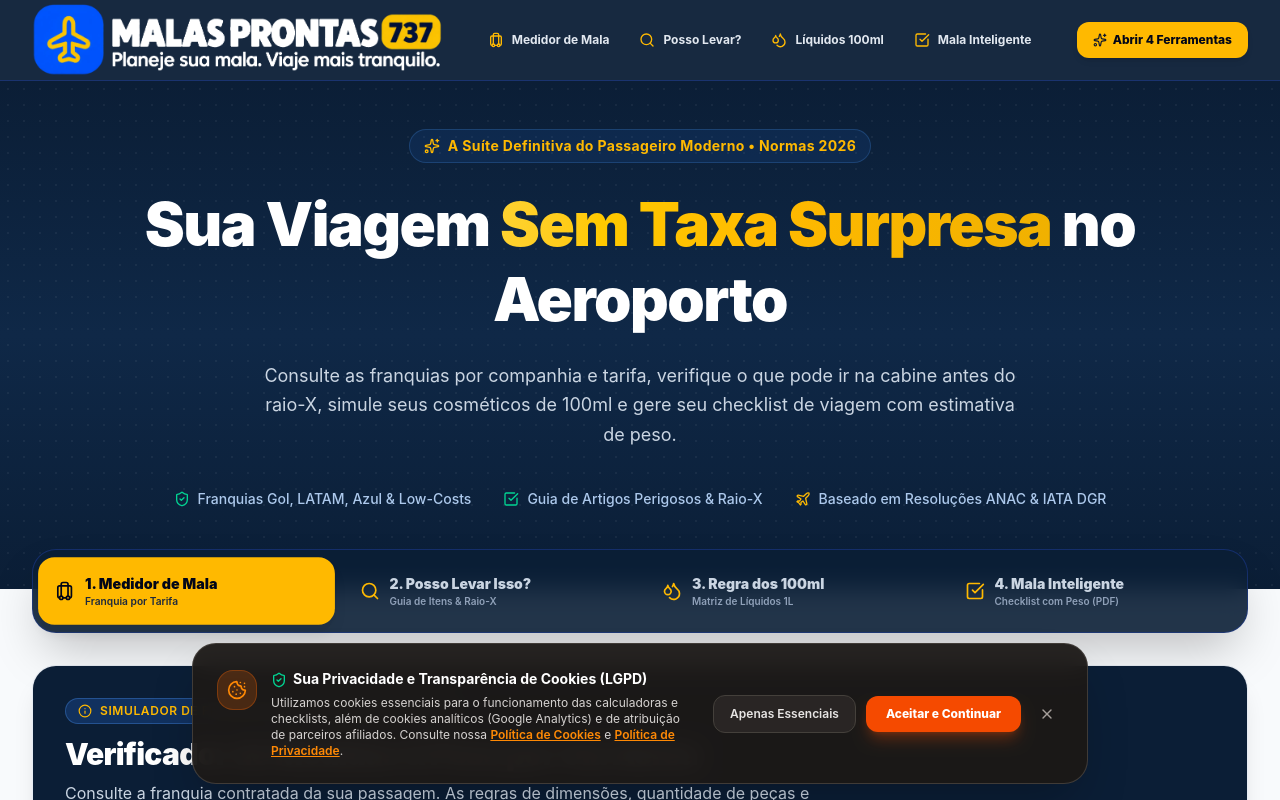
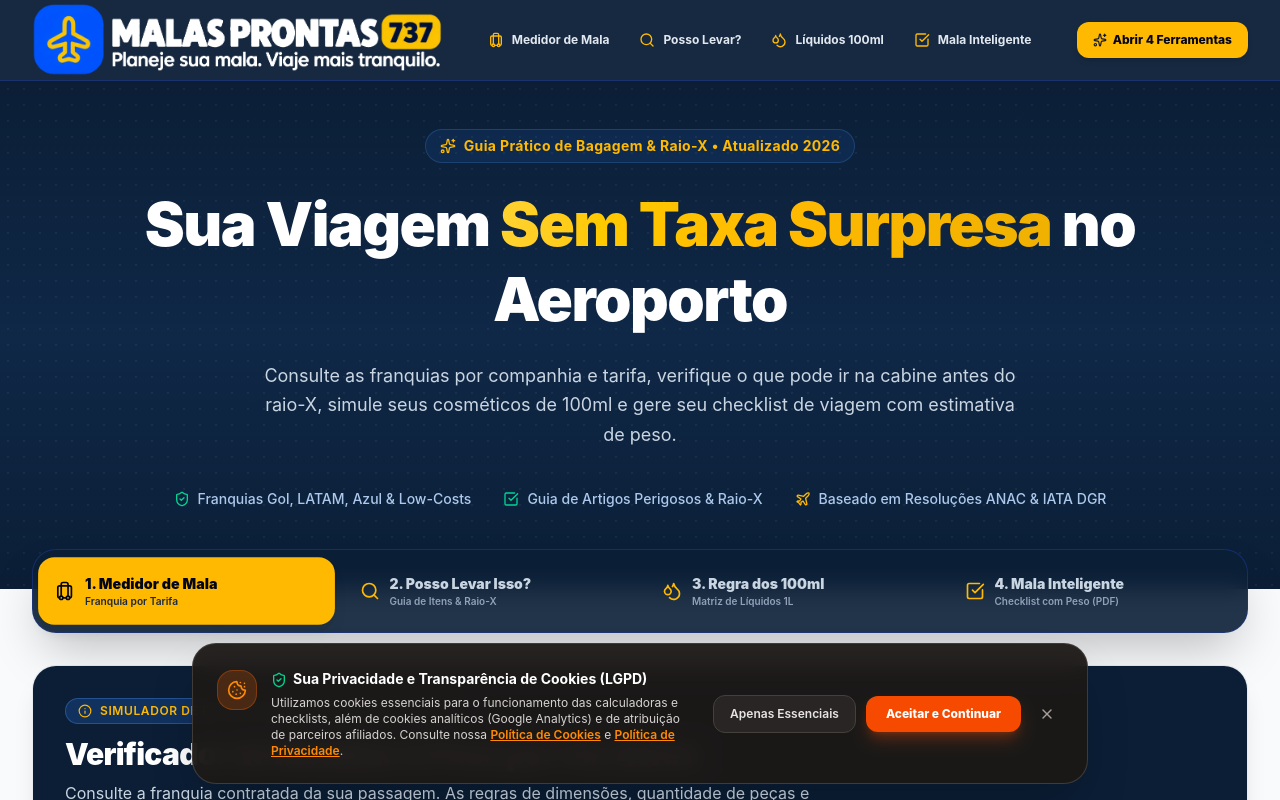
Before and after one commit to inovagratis-ctrl/malasprontas737, a Next.js app: page / in a window 1280 px wide. Shown: the top 800 px of the page. Built offline with nearby package versions, Linux system fonts and the light colour scheme.

Commit message:
fix: replace suite definitiva badge with Guia Pratico de Bagagem & Raio-X

```diff
--- a/src/app/layout.tsx
+++ b/src/app/layout.tsx
@@ -33,7 +33,7 @@ export const metadata: Metadata = {
   ],
   authors: [{ name: "Equipe Editorial Malas Prontas 737" }],
   openGraph: {
-    title: "Malas Prontas 737 | Suíte Completa de Bagagem & Aviação",
+    title: "Malas Prontas 737 | Guia Completo de Bagagem & Regras de Voo",
     description: "Verificador de mala por companhia aérea, scanner de itens ANAC, simulador de líquidos de 100ml e gerador de checklist de viagem em PDF.",
     url: "https://malasprontas737.com.br",
     siteName: "Malas Prontas 737",
--- a/src/app/page.tsx
+++ b/src/app/page.tsx
@@ -37,7 +37,7 @@ export default function Home() {
         <div className="max-w-5xl mx-auto text-center relative z-10 space-y-6">
           <div className="inline-flex items-center gap-2 px-3.5 py-1.5 rounded-full bg-blue-500/10 border border-blue-400/20 text-amber-400 text-xs sm:text-sm font-bold tracking-wide">
             <Sparkles className="w-4 h-4" />
-            A Suíte Definitiva do Passageiro Moderno • Normas 2026
+            Guia Prático de Bagagem & Raio-X • Atualizado 2026
           </div>
 
           <h1 className="text-3xl sm:text-5xl lg:text-6xl font-black tracking-tight text-white leading-tight">
```
Also changed, not shown: 386 other files (tests, documents, lock files or other folders).
